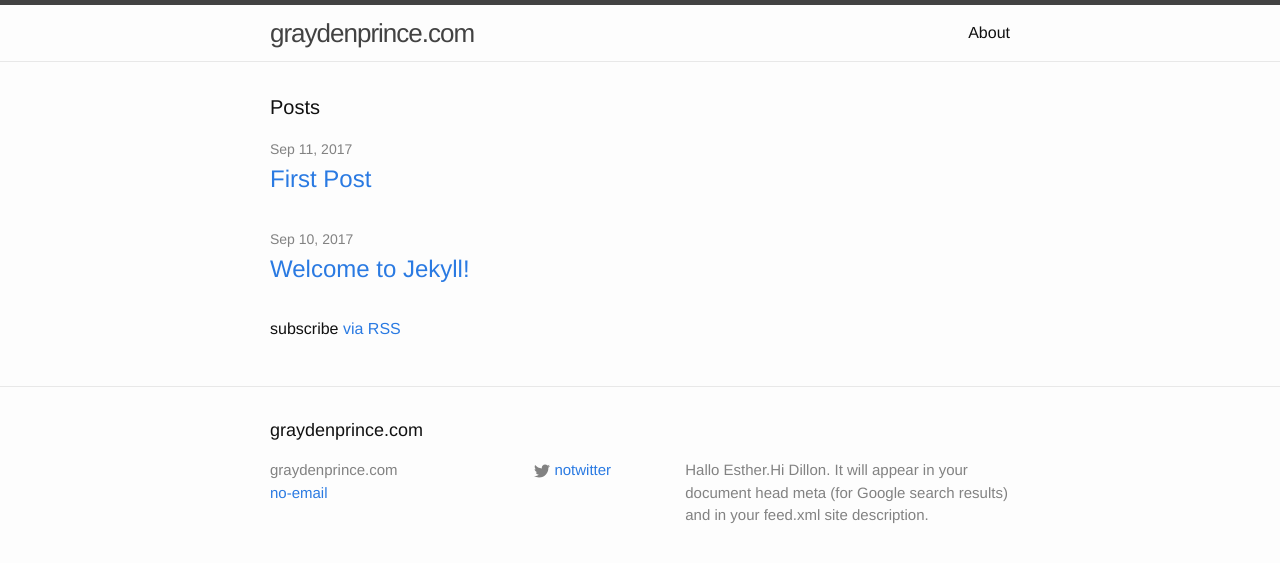
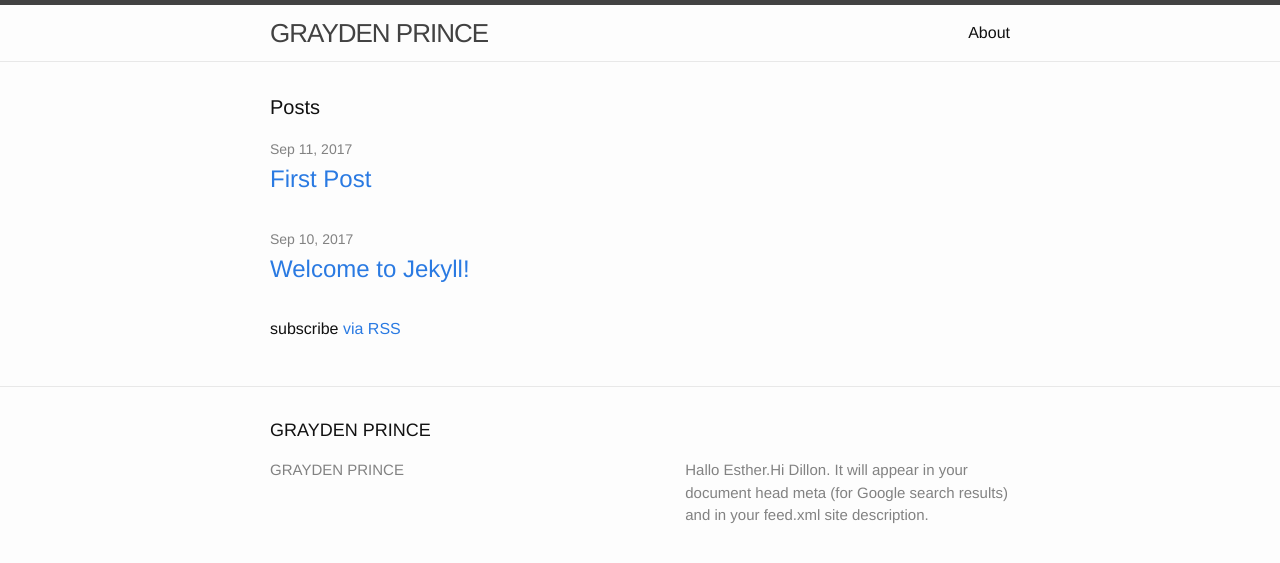
Before and after one commit to Graydenp/graydenp.github.io, a Jekyll site: the page built from index.html, in a window 1280 px wide. Shown: the top 563 px of the page. Built offline with Jekyll 4.4.1, drawn with Linux system fonts in a browser that asks for light colours.

Commit message:
Update _config.yml

```diff
--- a/_config.yml
+++ b/_config.yml
@@ -6,15 +6,15 @@
 # 'jekyll serve'. If you change this file, please restart the server process.
 
 # Site settings
-title: graydenprince.com
-email: no-email
+title: GRAYDEN PRINCE
+email:
 description: > # this means to ignore newlines until "baseurl:"
   Hallo Esther.Hi Dillon.
   It will appear in your document head meta (for
   Google search results) and in your feed.xml site description.
 baseurl: "" # the subpath of your site, e.g. /blog
 url: "http://yourdomain.com" # the base hostname & protocol for your site
-twitter_username: notwitter
+twitter_username: no
 github_username:  no
 
 # Build settings
```
